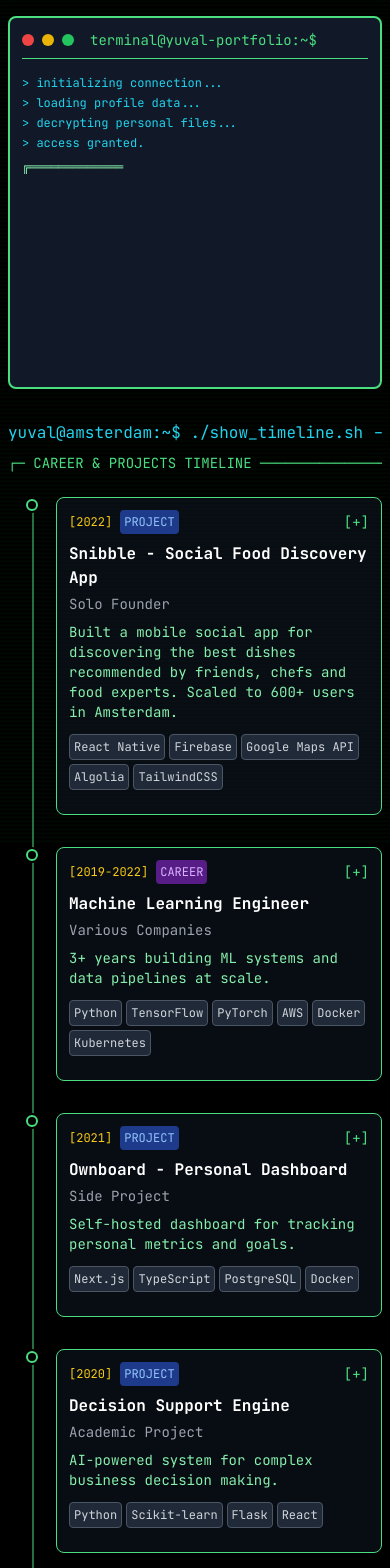
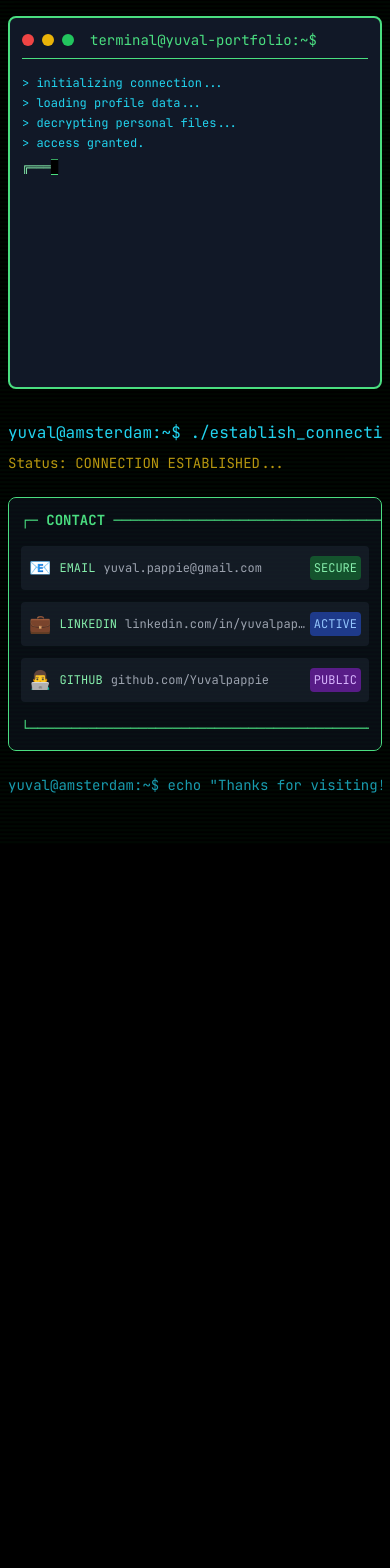
Before and after one commit to Yuvalpappie/portfolio-yuval, a Next.js app: page / in a window 390 px wide. Shown: the top 1568 px of the page. After the commit the page ends 844 px from the top, so only its background shows below. Built offline with nearby package versions, Linux system fonts and the light colour scheme.

Commit message:
Remove timeline and simplify contact per request
- Remove Timeline component and imports completely
- Change 'AVAILABLE COMMUNICATION PROTOCOLS' to just 'CONTACT'
- Remove session info section from contact
- Keep only essential contact methods and exit message

```diff
--- a/components/Contact.js
+++ b/components/Contact.js
@@ -67,7 +67,7 @@ export default function Contact() {
       {/* Connection Details */}
       <div className="border border-green-400 bg-gray-900 bg-opacity-50 p-3 sm:p-6 rounded-lg mb-6 overflow-x-auto">
         <div className="text-green-400 font-bold mb-4 text-sm sm:text-base">
-          <span className="whitespace-nowrap">┌─ AVAILABLE COMMUNICATION PROTOCOLS ─────────────────────────┐</span>
+          <span className="whitespace-nowrap">┌─ CONTACT ───────────────────────────────────────────────────┐</span>
         </div>
 
         <div className="space-y-3 mb-4">
@@ -104,25 +104,8 @@ export default function Contact() {
         </div>
       </div>
 
-      {/* Footer */}
-      <div className="text-center">
-        <div className="text-green-400 text-sm mb-2 overflow-x-auto">
-          <span className="whitespace-nowrap">┌─ SESSION INFO ─────────────────────────────────────────────────┐</span>
-        </div>
-        <div className="text-gray-400 text-xs space-y-1">
-          <div className="overflow-x-auto">
-            <span className="whitespace-nowrap">Last updated: {new Date().toISOString().split('T')[0]}</span>
-          </div>
-          <div>Server: amsterdam.yuval.local</div>
-          <div>Status: Ready for new adventures 🚀</div>
-        </div>
-        <div className="text-green-400 text-sm mt-2 overflow-x-auto">
-          <span className="whitespace-nowrap">└────────────────────────────────────────────────────────────────┘</span>
-        </div>
-
-        <div className="mt-4 text-cyan-400 text-sm animate-pulse overflow-x-auto">
-          <span className="whitespace-nowrap">yuval@amsterdam:~$ echo &quot;Thanks for visiting!&quot; && exit</span>
-        </div>
+      <div className="mt-4 text-center text-cyan-400 text-sm animate-pulse overflow-x-auto">
+        <span className="whitespace-nowrap">yuval@amsterdam:~$ echo &quot;Thanks for visiting!&quot; && exit</span>
       </div>
     </div>
   )
--- a/components/Timeline.js
+++ /dev/null
@@ -1,174 +0,0 @@
-import { useState } from 'react'
-
-export default function Timeline() {
-  const [selectedItem, setSelectedItem] = useState(null)
-
-  const timelineItems = [
-    {
-      id: 'snibble',
-      year: '2022',
-      type: 'PROJECT',
-      title: 'Snibble - Social Food Discovery App',
-      company: 'Solo Founder',
-      status: '[LAUNCHED]',
-      description: 'Built a mobile social app for discovering the best dishes recommended by friends, chefs and food experts. Scaled to 600+ users in Amsterdam.',
-      tech: ['React Native', 'Firebase', 'Google Maps API', 'Algolia', 'TailwindCSS'],
-      link: 'https://www.snibble.co',
-      details: 'Designed and built the app from scratch in 3 months. Solved the trust problem with restaurant review platforms by focusing on personal recommendations for specific dishes rather than entire restaurants.'
-    },
-    {
-      id: 'ml-engineer',
-      year: '2019-2022',
-      type: 'CAREER',
-      title: 'Machine Learning Engineer',
-      company: 'Various Companies',
-      status: '[COMPLETED]',
-      description: '3+ years building ML systems and data pipelines at scale.',
-      tech: ['Python', 'TensorFlow', 'PyTorch', 'AWS', 'Docker', 'Kubernetes'],
-      details: 'Worked on recommendation systems, computer vision projects, and NLP applications. Built end-to-end ML pipelines from data collection to production deployment.'
-    },
-    {
-      id: 'ownboard',
-      year: '2021',
-      type: 'PROJECT',
-      title: 'Ownboard - Personal Dashboard',
-      company: 'Side Project',
-      status: '[ACTIVE]',
-      description: 'Self-hosted dashboard for tracking personal metrics and goals.',
-      tech: ['Next.js', 'TypeScript', 'PostgreSQL', 'Docker'],
-      details: 'Built a personal productivity dashboard with habit tracking, goal setting, and data visualization features.'
-    },
-    {
-      id: 'dse',
-      year: '2020',
-      type: 'PROJECT',
-      title: 'Decision Support Engine',
-      company: 'Academic Project',
-      status: '[ARCHIVED]',
-      description: 'AI-powered system for complex business decision making.',
-      tech: ['Python', 'Scikit-learn', 'Flask', 'React'],
-      details: 'Developed during MSc program. Combined multiple ML algorithms to provide decision recommendations with uncertainty quantification.'
-    },
-    {
-      id: 'matching-engine',
-      year: '2019',
-      type: 'PROJECT',
-      title: 'High-Performance Matching Engine',
-      company: 'Trading System',
-      status: '[PROTOTYPE]',
-      description: 'Low-latency order matching system for financial markets.',
-      tech: ['C++', 'Redis', 'WebSocket', 'FIX Protocol'],
-      details: 'Built for understanding market microstructure. Achieved sub-microsecond matching latency using custom data structures and memory management.'
-    },
-    {
-      id: 'education',
-      year: '2018-2020',
-      type: 'EDUCATION',
-      title: 'MSc Business Analytics',
-      company: 'VU University Amsterdam',
-      status: '[GRADUATED]',
-      description: 'Specialized in Machine Learning and Data Science.',
-      tech: ['Python', 'R', 'SQL', 'Statistics', 'ML Algorithms'],
-      details: 'Thesis on deep learning applications in financial markets. Graduated with distinction.'
-    }
-  ]
-
-  return (
-    <div className="mb-8 sm:mb-12">
-      <div className="mb-6">
-        <div className="text-cyan-400 text-base sm:text-lg mb-2 overflow-x-auto">
-          <span className="whitespace-nowrap">yuval@amsterdam:~$ ./show_timeline.sh --type=all</span>
-        </div>
-        <div className="text-green-400 text-sm sm:text-base overflow-x-auto">
-          <span className="whitespace-nowrap">┌─ CAREER & PROJECTS TIMELINE ─────────────────────────────────┐</span>
-        </div>
-      </div>
-
-      <div className="relative">
-        {/* Timeline line */}
-        <div className="absolute left-6 sm:left-8 top-0 bottom-0 w-0.5 bg-green-400 opacity-50"></div>
-
-        {timelineItems.map((item, index) => (
-          <div key={item.id} className="relative mb-8">
-            {/* Timeline dot */}
-            <div className="absolute left-4 sm:left-6 w-4 h-4 bg-green-400 rounded-full border-2 border-black flex items-center justify-center">
-              <div className="w-2 h-2 bg-black rounded-full animate-pulse"></div>
-            </div>
-
-            {/* Content */}
-            <div className="ml-12 sm:ml-16 border border-green-400 bg-gray-900 bg-opacity-50 p-3 sm:p-4 rounded-lg hover:bg-opacity-70 transition-all cursor-pointer"
-                 onClick={() => setSelectedItem(selectedItem === item.id ? null : item.id)}>
-
-              {/* Header */}
-              <div className="flex items-center justify-between mb-2">
-                <div className="flex items-center space-x-2 sm:space-x-4 min-w-0 flex-1">
-                  <span className="text-yellow-400 font-mono text-xs sm:text-sm whitespace-nowrap">[{item.year}]</span>
-                  <span className={`text-xs px-1 sm:px-2 py-1 rounded whitespace-nowrap ${
-                    item.type === 'PROJECT' ? 'bg-blue-900 text-blue-300' :
-                    item.type === 'CAREER' ? 'bg-purple-900 text-purple-300' :
-                    'bg-green-900 text-green-300'
-                  }`}>
-                    {item.type}
-                  </span>
-                  <span className="text-cyan-400 text-xs whitespace-nowrap hidden sm:inline">{item.status}</span>
-                </div>
-                <div className="text-green-400 text-sm flex-shrink-0">
-                  {selectedItem === item.id ? '[−]' : '[+]'}
-                </div>
-              </div>
-
-              {/* Title and Company */}
-              <h3 className="text-white font-bold text-base sm:text-lg mb-1 break-words">{item.title}</h3>
-              <p className="text-gray-400 text-sm mb-2">{item.company}</p>
-
-              {/* Description */}
-              <p className="text-green-300 text-sm mb-3">{item.description}</p>
-
-              {/* Tech Stack */}
-              <div className="flex flex-wrap gap-1 sm:gap-2 mb-3">
-                {item.tech.map((tech) => (
-                  <span key={tech} className="text-xs bg-gray-800 text-gray-300 px-1 sm:px-2 py-1 rounded border border-gray-600 whitespace-nowrap">
-                    {tech}
-                  </span>
-                ))}
-              </div>
-
-              {/* Expanded Details */}
-              {selectedItem === item.id && (
-                <div className="border-t border-green-400 pt-3 mt-3 animate-fade-in">
-                  <p className="text-gray-300 text-sm mb-3">{item.details}</p>
-                  {item.link && (
-                    <a
-                      href={item.link}
-                      target="_blank"
-                      rel="noopener noreferrer"
-                      className="text-cyan-400 hover:text-cyan-300 text-sm underline"
-                      onClick={(e) => e.stopPropagation()}
-                    >
-                      → View Project
-                    </a>
-                  )}
-                </div>
-              )}
-            </div>
-          </div>
-        ))}
-      </div>
-
-      <div className="text-green-400 mt-6 text-sm sm:text-base overflow-x-auto">
-        <span className="whitespace-nowrap">└───────────────────────────────────────────────────────────────┘</span>
-      </div>
-
-      <style jsx>{`
-        .animate-fade-in {
-          animation: fadeIn 0.3s ease-in-out;
-        }
-
-        @keyframes fadeIn {
-          from { opacity: 0; transform: translateY(-10px); }
-          to { opacity: 1; transform: translateY(0); }
-        }
-      `}</style>
-    </div>
-  )
-}
--- a/pages/index.js
+++ b/pages/index.js
@@ -1,6 +1,5 @@
 import Head from 'next/head'
 import Terminal from '../components/Terminal'
-import Timeline from '../components/Timeline'
 import Contact from '../components/Contact'
 
 export default function Home() {
@@ -20,7 +19,6 @@ export default function Home() {
 
       <div className="relative z-20 max-w-4xl mx-auto px-2 sm:px-4 py-4 sm:py-8 overflow-x-hidden">
         <Terminal />
-        <Timeline />
         <Contact />
       </div>
 
```
